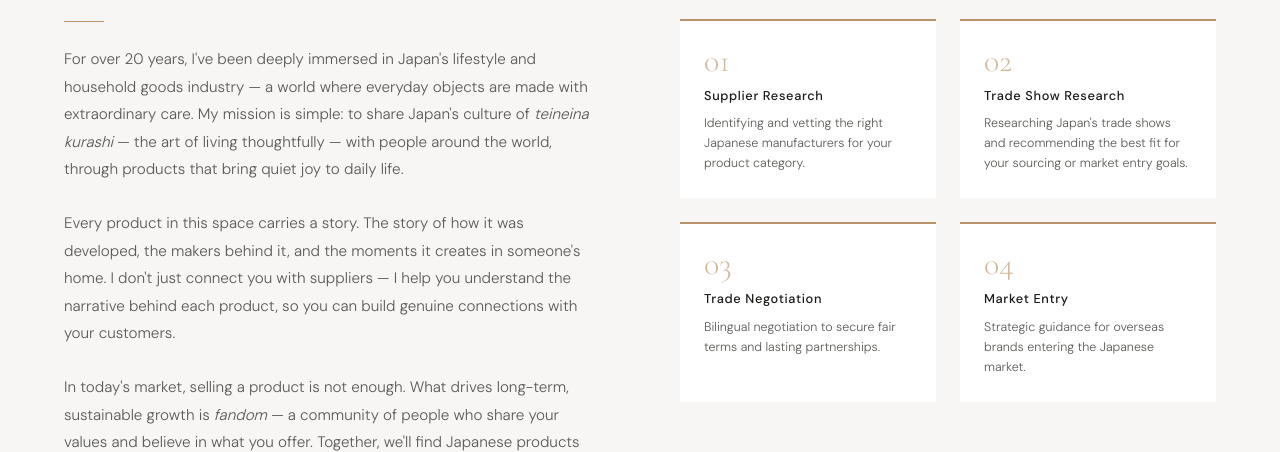
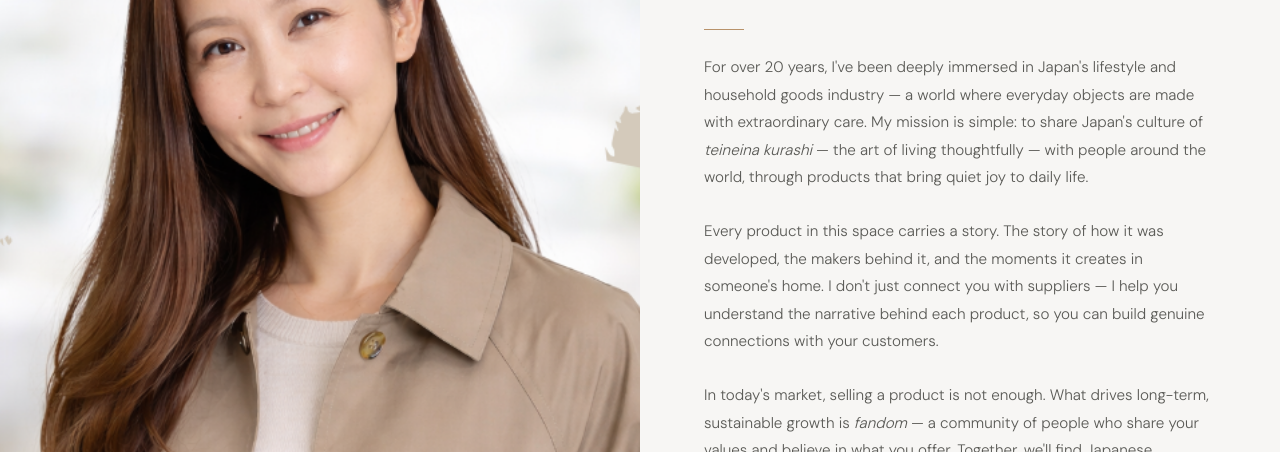
Before and after one commit to tsutsumishotenkyoto-stack/my-waves, a plain HTML site: page index.html in a window 1280 px wide. Shown: the part 1495-1947 px from the top of the page. Drawn offline with nearby package versions, Linux system fonts and the light colour scheme.

Commit message:
Update index.html

```diff
--- a/index.html
+++ b/index.html
@@ -289,14 +289,35 @@
       background: var(--off-white);
       display: grid;
       grid-template-columns: 1fr 1fr;
-      gap: 5rem;
-      align-items: center;
+      gap: 0;
+      align-items: stretch;
+      padding: 0;
+    }
+
+    .about-image {
+      width: 100%;
+      overflow: hidden;
+    }
+
+    .about-img {
+      width: 100%;
+      height: 100%;
+      object-fit: cover;
+      display: block;
+    }
+
+    .about-text {
+      padding: 5rem 4rem;
+      display: flex;
+      flex-direction: column;
+      justify-content: center;
     }
 
     .about-pillars {
       display: grid;
       grid-template-columns: 1fr 1fr;
       gap: 1.5rem;
+      margin-top: 2.5rem;
     }
 
     .pillar {
@@ -517,13 +538,17 @@
     @media (max-width: 768px) {
       nav { position: fixed; top: 0; }
       .hero-image-area { margin-top: 70px; }
+      #about { grid-template-columns: 1fr; }
+      .about-image { max-height: 360px; }
+      .about-img { height: 360px; }
+      .about-text { padding: 3rem 2rem; }
     }
 
     @media (max-width: 900px) {
       nav { padding: 1.2rem 2rem; }
       .nav-links { gap: 1.5rem; }
       .hero-content { padding: 40px 2rem; }
-      #about { grid-template-columns: 1fr; padding: 4rem 2rem; gap: 3rem; }
+      #about { grid-template-columns: 1fr; }
       section { padding: 4rem 2rem; }
       .services-grid { grid-template-columns: 1fr; }
       .why-grid { grid-template-columns: 1fr; gap: 2rem; }
@@ -567,7 +592,12 @@
 
 <!-- ABOUT -->
 <section id="about">
-  <div class="reveal">
+  <!-- 左：画像 -->
+  <div class="about-image reveal">
+    <img src="about.png" alt="Maiko Tsutsumi — Japan Sourcing Specialist" class="about-img">
+  </div>
+  <!-- 右：テキスト -->
+  <div class="about-text reveal">
     <p class="section-label">About</p>
     <h2 class="section-title">Bringing Japan's Craft of Living to the World</h2>
     <div class="divider"></div>
@@ -578,8 +608,7 @@
     <p class="section-body">In today's market, selling a product is not enough. What drives long-term, sustainable growth is <em>fandom</em> — a community of people who share your values and believe in what you offer. Together, we'll find Japanese products that resonate, and build the sourcing and import strategy that turns first-time buyers into loyal fans.</p>
     <br/>
     <p class="section-body" style="font-style:italic; color:var(--accent);">Let's find your story in Japan.</p>
-  </div>
-  <div class="about-pillars reveal">
+    <div class="about-pillars">
       <div class="pillar">
         <p class="pillar-num">01</p>
         <p class="pillar-title">Supplier Research</p>
@@ -599,6 +628,7 @@
         <p class="pillar-num">04</p>
         <p class="pillar-title">Market Entry</p>
         <p class="pillar-desc">Strategic guidance for overseas brands entering the Japanese market.</p>
+      </div>
     </div>
   </div>
 </section>
```
Lines whose indentation alone changed are shown as unchanged.
